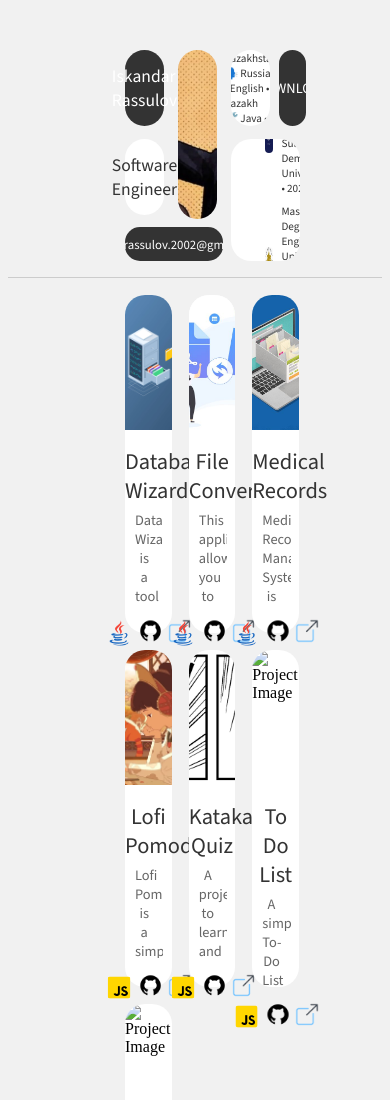
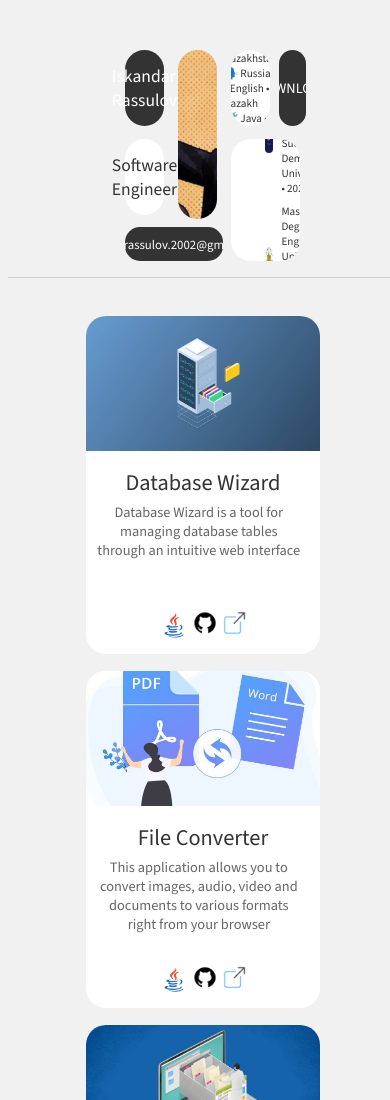
Before and after one commit to iskandar-rassulov/ir24-wp, a plain HTML site: page index.html in a window 390 px wide. Shown: the top 1100 px of the page. Drawn offline with nearby package versions, Linux system fonts and the light colour scheme.

Commit message:
Project section mobile adaptation

```diff
--- a/projects-scripts.js
+++ b/projects-scripts.js
@@ -87,6 +87,7 @@ function createProjectTile(project) {
     techIcon.alt = "Tech Icon";
 
     const githubButton = document.createElement('a');
+    githubButton.className = 'github-button'; // Добавляем класс для стилизации
     githubButton.href = project.githubLink;
     githubButton.target = "_blank";
     const githubImage = document.createElement('img');
@@ -95,6 +96,7 @@ function createProjectTile(project) {
     githubButton.appendChild(githubImage);
 
     const viewButton = document.createElement('a');
+    viewButton.className = 'view-button'; // Добавляем класс для стилизации
     viewButton.href = project.viewLink;
     viewButton.target = "_blank";
     const viewImage = document.createElement('img');
--- a/scripts.js
+++ b/scripts.js
@@ -4,3 +4,18 @@ document.querySelector('.tile-download').addEventListener('click', function() {
     link.download = 'cv.pdf';
     link.click();
 });
+
+document.addEventListener('DOMContentLoaded', function() {
+    const images = document.querySelectorAll('.project-buttons a img');
+
+    images.forEach(img => {
+        img.addEventListener('mouseover', function() {
+            this.setAttribute('data-original-src', this.src); // Save original src
+            this.src = 'ic-github-project-active.png'; // Change to hover image
+        });
+
+        img.addEventListener('mouseout', function() {
+            this.src = this.getAttribute('data-original-src'); // Restore original src
+        });
+    });
+});
--- a/styles.css
+++ b/styles.css
@@ -1,4 +1,5 @@
 body {
+    width: 100%;
     background-color: #F1F1F1;
     overflow-x: hidden;
 }
@@ -164,19 +165,6 @@ hr {
     padding: 0;
 }
 
-@media only screen and (max-width:550px){
-    .info-container{
-        grid-template-columns: 1fr 1fr;
-        grid-template-rows: 1fr 1fr 1fr 1fr 1fr;
-        grid-template-areas:
-        "tile-name" "tile-image"
-        "tile-position" "tile-image"
-        "tile-links" "tile-links"
-        "tile-about" "tile-download"
-        "tile-education" "tile-education";
-    }
-}
-
 /*PROJECTS*/
 .tile-project {
     background-color: white;
@@ -231,10 +219,25 @@ hr {
     width: 3vh; /* Сохраняет пропорции изображения */
 }
 
-.project-buttons a img:hover {
-    /*Поменять иконку на ховер*/
+.github-button img {
+    height: 3vh;
+    width: 3vh;
+    transition: filter 0.2s ease; /* Плавный переход для фильтра */
 }
 
+.github-button:hover img {
+    filter: invert(60%);
+}
+
+.view-button img {
+    height: 3vh;
+    width: 3vh;
+    transition: filter 0.3s ease; /* Плавный переход для фильтра */
+}
+
+.view-button:hover img {
+    filter: brightness(1.2); /* Увеличиваем яркость на 20% */
+}
 
 .tech-icon{
     height: 3.5vh;
@@ -243,12 +246,11 @@ hr {
     object-fit: cover;
 }
 
-
 #projects {
     display: flex;
     justify-content: center; /* Центрирование по горизонтали */
     align-items: center; /* Центрирование по вертикали (опционально) */
-    height: 25vh; /* Настрой высоту по необходимости */
+    height: 30vh; /* Настрой высоту по необходимости */
     width: 100vw; /* Настрой ширину по необходимости */
 }
 
@@ -259,3 +261,44 @@ hr {
     grid-template-columns: 1fr 1fr 1fr;
     grid-gap: 2vh;
 }
+
+/*MOBILE ADAPTATION I GUESS*/
+@media (max-width: 600px) {
+
+
+
+/*PROJECT ADAPTATION*/
+    .tile-project {
+        background-color: white;
+        width: 60vw; /* Ширина */
+        height: 40vh; /* Высота */
+        border-radius: 20px; /* Закругленные углы */
+        position: relative; /* Необходимо для позиционирования вложенного элемента */
+    }
+
+    .tile-project-image {
+        width: 60vw;
+        height: 16vh;
+        border-radius: 20px 20px 0 0; /* Закругленные углы только сверху */
+        object-fit: cover;
+        display: block;
+    }
+
+    #projects {
+        display: flex;
+        justify-content: center; /* Центрирование по горизонтали */
+        align-items: center; /* Центрирование по вертикали (опционально) */
+        height: 30vh; /* Настрой высоту по необходимости */
+        width: 100vw; /* Настрой ширину по необходимости */
+    }
+
+    .project-container{
+        display: grid;
+        height: 25vh;
+        width: 60vw;
+        grid-template-columns: 1fr;
+        grid-gap: 2vh;
+    }
+
+
+}
```
